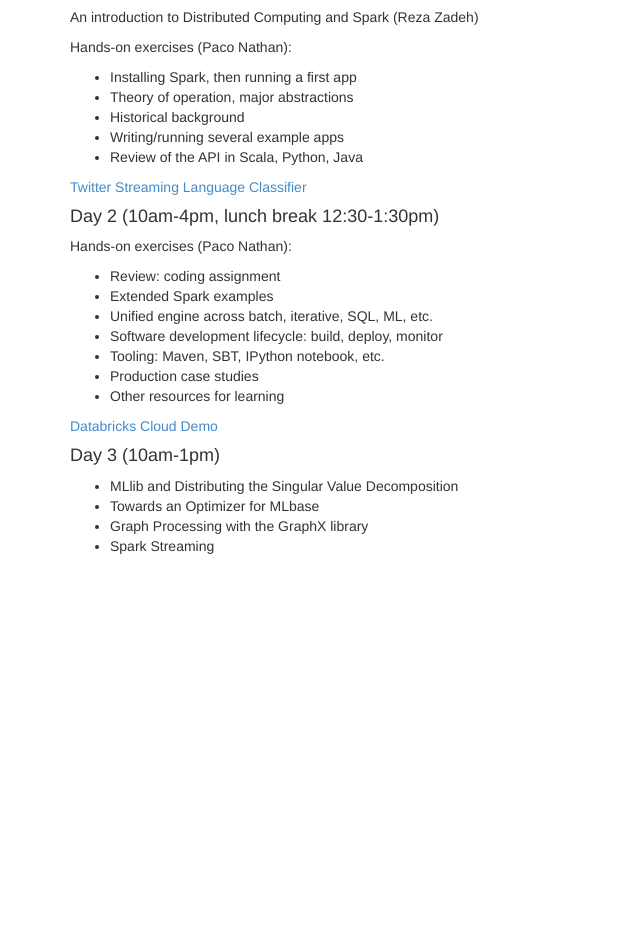
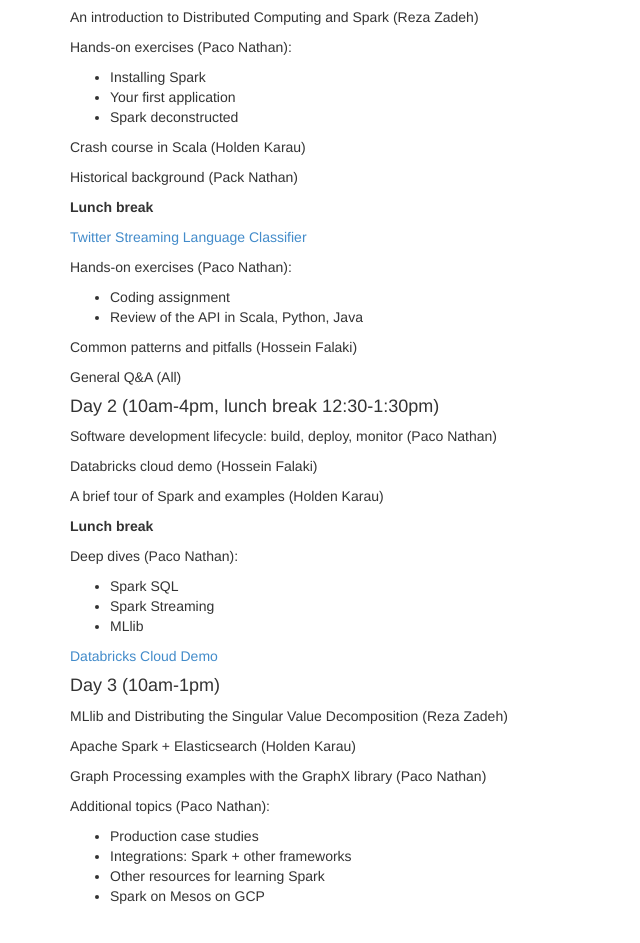
Before and after one commit to lintool/SparkTutorial, a plain HTML site: page index.html in a window 1280 px wide. Shown: the part 1540-2483 px from the top of the page, without its empty margins (0-640 px from the left). Before the commit the page ends 2216 px from the top, so only its background shows below. Drawn offline with Linux system fonts and the light colour scheme.

Commit message:
Updated syllabus.

```diff
--- a/index.html
+++ b/index.html
@@ -128,38 +128,67 @@
 
 
       <h4>Day 1 (10am-4pm, lunch break 12:30-1:30pm)</h4>
+
         <p>An introduction to Distributed Computing and Spark (Reza Zadeh)</p>
         <p>Hands-on exercises (Paco Nathan):</p>
         <ul>
-            <li>Installing Spark, then running a first app</li>
-            <li>Theory of operation, major abstractions</li>
-            <li>Historical background</li>
-            <li>Writing/running several example apps</li>
+            <li>Installing Spark</li>
+            <li>Your first application</li>
+            <li>Spark deconstructed</li>
+        </ul>
+
+        <p>Crash course in Scala (Holden Karau)</p>
+
+        <p>Historical background (Pack Nathan)</p>
+
+        <p><b>Lunch break</b></p>
+
+        <p><a href="https://gist.github.com/ceteri/50774f04a8f9ff32ce08">Twitter Streaming Language Classifier</a></p>
+
+        <p>Hands-on exercises (Paco Nathan):</p>
+        <ul>
+            <li>Coding assignment</li>
             <li>Review of the API in Scala, Python, Java</li>
         </ul>
 
-        <p><a href="https://gist.github.com/ceteri/50774f04a8f9ff32ce08">Twitter Streaming Language Classifier</a></p>
+        <p>Common patterns and pitfalls (Hossein Falaki)</p>
+
+        <p>General Q&amp;A (All)</p>
 
         <h4>Day 2 (10am-4pm, lunch break 12:30-1:30pm)</h4>
-        <p>Hands-on exercises (Paco Nathan):</p>
+
+        <p>Software development lifecycle: build, deploy, monitor (Paco Nathan)</p>
+
+        <p>Databricks cloud demo (Hossein Falaki)</p>
+
+        <p>A brief tour of Spark and examples (Holden Karau)</p>
+
+        <p><b>Lunch break</b></p>
+
+        <p>Deep dives (Paco Nathan):</p>
         <ul>
-            <li>Review: coding assignment</li>
-            <li>Extended Spark examples</li>
-            <li>Unified engine across batch, iterative, SQL, ML, etc.</li>
-            <li>Software development lifecycle: build, deploy, monitor</li>
-            <li>Tooling: Maven, SBT, IPython notebook, etc.</li>
-            <li>Production case studies</li>
-            <li>Other resources for learning</li>
+            <li>Spark SQL</li>
+            <li>Spark Streaming</li>
+            <li>MLlib</li>
         </ul>
 
         <p><a href="http://databricks.com/cloud">Databricks Cloud Demo</a></p>
 
         <h4>Day 3 (10am-1pm)</h4>
+
+        <p>MLlib and Distributing the Singular Value Decomposition (Reza Zadeh)</p>
+
+        <p>Apache Spark + Elasticsearch (Holden Karau)</p>
+
+        <p>Graph Processing examples with the GraphX library (Paco Nathan)</p>
+
+        <p>Additional topics (Paco Nathan):</p>
+
         <ul>
-            <li>MLlib and Distributing the Singular Value Decomposition</li>
-            <li>Towards an Optimizer for MLbase</li>
-            <li>Graph Processing with the GraphX library</li>
-            <li>Spark Streaming</li>
+          <li>Production case studies</li>
+          <li>Integrations: Spark + other frameworks</li>
+          <li>Other resources for learning Spark</li>
+          <li>Spark on Mesos on GCP</li>
         </ul>
 
 
```
